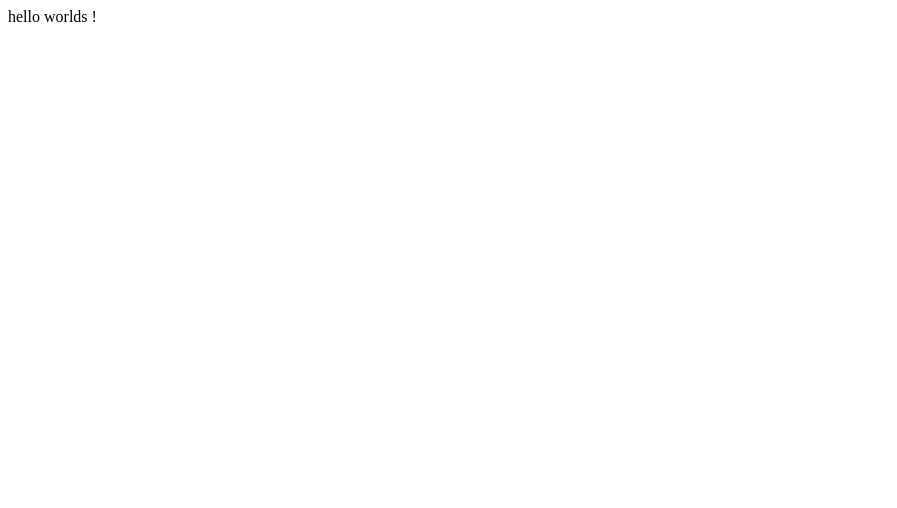
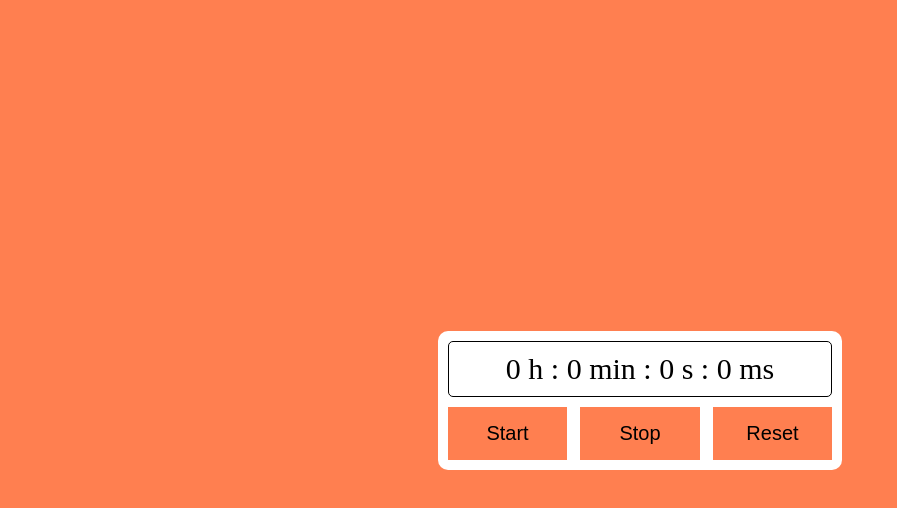
Before and after one commit to hadriengithub/Javascript-dev, a plain HTML site: page index.html in a window 1280 px wide. Shown: the whole page, without its empty margins (0-897 px from the left). Drawn offline with Linux system fonts and the light colour scheme.

Commit message:
add front

```diff
--- a/index.html
+++ b/index.html
@@ -1 +1,28 @@
-hello worlds !
+<!DOCTYPE html>
+<html lang="en">
+<head>
+    <meta charset="UTF-8">
+    <meta name="viewport" content="width=device-width, initial-scale=1.0">
+
+    <link rel="stylesheet" href="style.css">
+
+    <title>Document</title>
+</head>
+<body>
+    <script src="script.js"></script>
+
+    <div id="chrono">
+        <div id="timer">
+            <span>0 h</span> :
+            <span>0 min</span> :
+            <span>0 s</span> :
+            <span>0 ms</span>
+        </div>
+        <div id="controller">
+            <button id="start_button">Start</button>
+            <button id="stop_button">Stop</button>
+            <button id="reset_button">Reset</button>
+        </div>
+    </div>
+</body>
+</html>
--- /dev/null
+++ b/style.css
@@ -0,0 +1,54 @@
+* {
+    margin: 0;
+    padding: 0;
+}
+
+body
+{
+    height: 100vh;
+
+    display: flex;
+    justify-content: center;
+    align-items: center;
+
+    background-color: coral;
+}
+
+#chrono
+{
+    width: 30vw;
+    padding: 10px;
+    text-align: center;
+    background-color: white;
+    border-radius: 10px
+}
+
+#timer
+{
+    padding: 10px;
+    font-size: 30px;
+    border: 1px solid black;
+    border-radius: 5px;
+}
+
+#controller
+{
+    padding: 10px 0px 0px 0px;
+    display:flex;
+    justify-content: space-between;
+}
+
+#controller button
+{
+    width: 31%;
+    padding : 15px;
+    font-size: 20px;
+    background-color: coral;
+    border: 0;
+    transition: 0.5s;
+}
+
+#controller button:hover
+{
+    transform: scale(0.9);
+}
```
Also changed, not shown: script.js (added).
